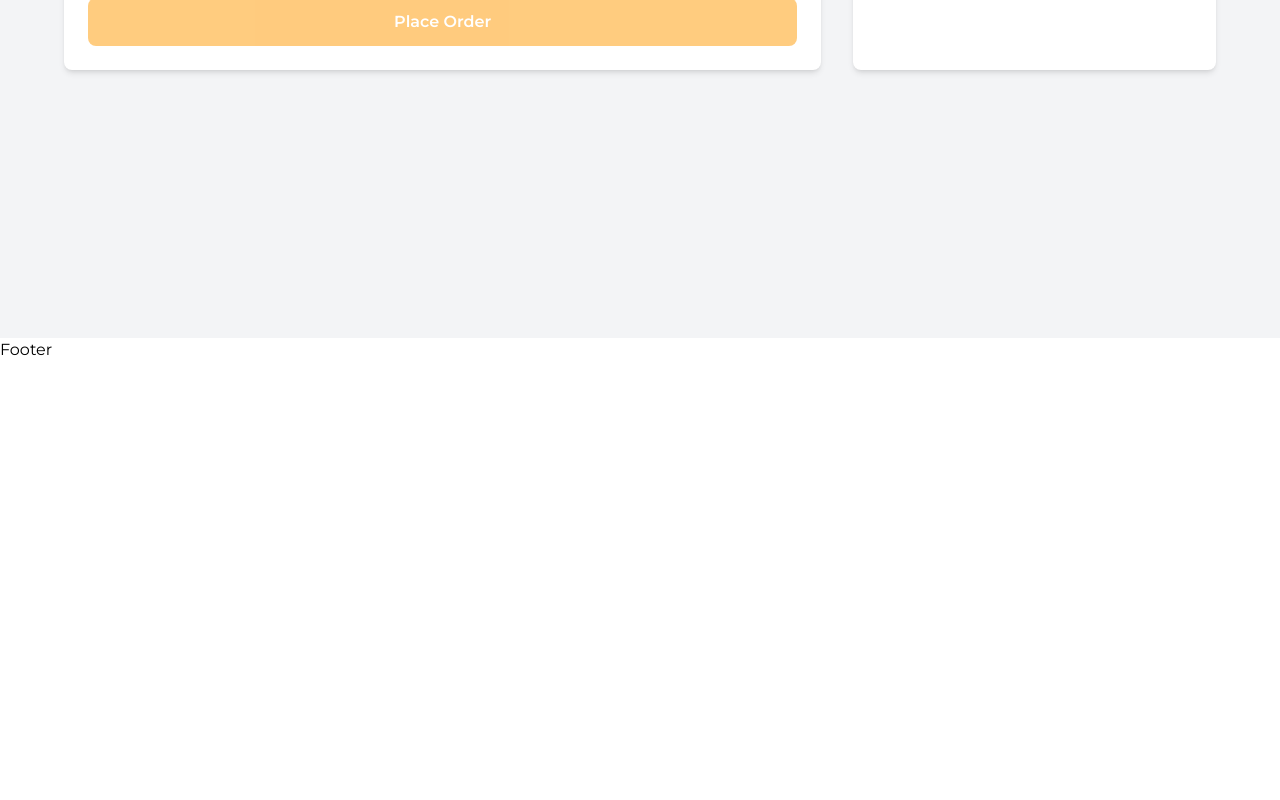
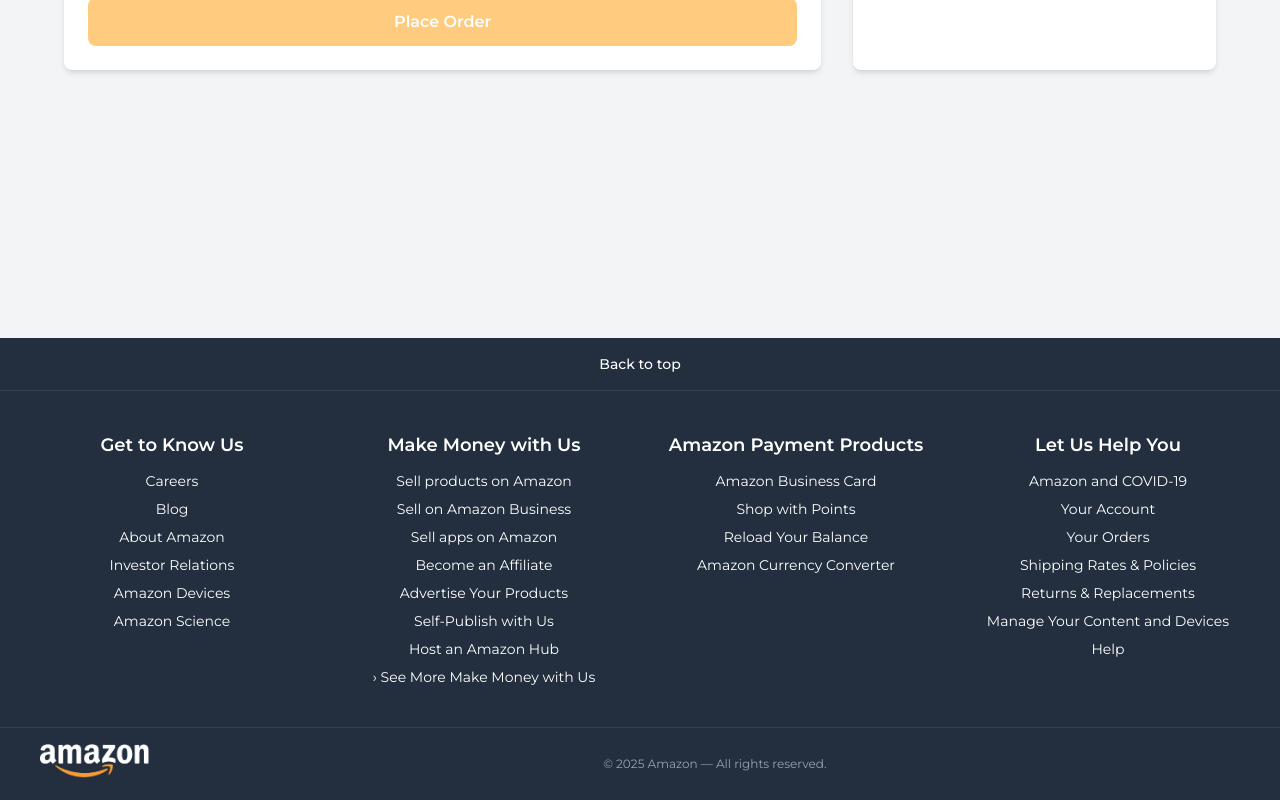
Before and after one commit to AzzamAlshaye/React-Exam, a React (Vite) app: page /checkout in a window 1280 px wide. Shown: the part 486-1286 px from the top of the page. Before the commit the page ends 848 px from the top, so only its background shows below. Built offline with nearby package versions, Linux system fonts and the light colour scheme.

Commit message:
footer complete

```diff
--- a/src/components/Footer.jsx
+++ b/src/components/Footer.jsx
@@ -1,5 +1,183 @@
+// src/components/Footer.jsx
 import React from "react";
 
 export default function Footer() {
-  return <div>Footer</div>;
+  return (
+    <footer className="bg-[#232F3E] text-white">
+      {/* Back to Top */}
+      <div className="flex justify-center py-4 border-b border-gray-700">
+        <a href="#top" className="text-sm font-medium hover:underline">
+          Back to top
+        </a>
+      </div>
+
+      {/* Footer Links */}
+      <div className="max-w-screen-xl mx-auto px-4 sm:px-6 lg:px-8 py-10">
+        <div className="grid grid-cols-1 sm:grid-cols-2 md:grid-cols-4 gap-8">
+          {/* Get to Know Us */}
+          <div className="flex flex-col items-center text-center">
+            <h3 className="text-lg font-semibold mb-3">Get to Know Us</h3>
+            <ul className="space-y-2 text-sm">
+              <li>
+                <a href="#" className="hover:underline">
+                  Careers
+                </a>
+              </li>
+              <li>
+                <a href="#" className="hover:underline">
+                  Blog
+                </a>
+              </li>
+              <li>
+                <a href="#" className="hover:underline">
+                  About Amazon
+                </a>
+              </li>
+              <li>
+                <a href="#" className="hover:underline">
+                  Investor Relations
+                </a>
+              </li>
+              <li>
+                <a href="#" className="hover:underline">
+                  Amazon Devices
+                </a>
+              </li>
+              <li>
+                <a href="#" className="hover:underline">
+                  Amazon Science
+                </a>
+              </li>
+            </ul>
+          </div>
+
+          {/* Make Money with Us */}
+          <div className="flex flex-col items-center text-center">
+            <h3 className="text-lg font-semibold mb-3">Make Money with Us</h3>
+            <ul className="space-y-2 text-sm">
+              <li>
+                <a href="#" className="hover:underline">
+                  Sell products on Amazon
+                </a>
+              </li>
+              <li>
+                <a href="#" className="hover:underline">
+                  Sell on Amazon Business
+                </a>
+              </li>
+              <li>
+                <a href="#" className="hover:underline">
+                  Sell apps on Amazon
+                </a>
+              </li>
+              <li>
+                <a href="#" className="hover:underline">
+                  Become an Affiliate
+                </a>
+              </li>
+              <li>
+                <a href="#" className="hover:underline">
+                  Advertise Your Products
+                </a>
+              </li>
+              <li>
+                <a href="#" className="hover:underline">
+                  Self-Publish with Us
+                </a>
+              </li>
+              <li>
+                <a href="#" className="hover:underline">
+                  Host an Amazon Hub
+                </a>
+              </li>
+              <li>
+                <a href="#" className="hover:underline">
+                  &rsaquo; See More Make Money with Us
+                </a>
+              </li>
+            </ul>
+          </div>
+
+          {/* Amazon Payment Products */}
+          <div className="flex flex-col items-center text-center">
+            <h3 className="text-lg font-semibold mb-3">
+              Amazon Payment Products
+            </h3>
+            <ul className="space-y-2 text-sm">
+              <li>
+                <a href="#" className="hover:underline">
+                  Amazon Business Card
+                </a>
+              </li>
+              <li>
+                <a href="#" className="hover:underline">
+                  Shop with Points
+                </a>
+              </li>
+              <li>
+                <a href="#" className="hover:underline">
+                  Reload Your Balance
+                </a>
+              </li>
+              <li>
+                <a href="#" className="hover:underline">
+                  Amazon Currency Converter
+                </a>
+              </li>
+            </ul>
+          </div>
+
+          {/* Let Us Help You */}
+          <div className="flex flex-col items-center text-center">
+            <h3 className="text-lg font-semibold mb-3">Let Us Help You</h3>
+            <ul className="space-y-2 text-sm">
+              <li>
+                <a href="#" className="hover:underline">
+                  Amazon and COVID-19
+                </a>
+              </li>
+              <li>
+                <a href="#" className="hover:underline">
+                  Your Account
+                </a>
+              </li>
+              <li>
+                <a href="#" className="hover:underline">
+                  Your Orders
+                </a>
+              </li>
+              <li>
+                <a href="#" className="hover:underline">
+                  Shipping Rates & Policies
+                </a>
+              </li>
+              <li>
+                <a href="#" className="hover:underline">
+                  Returns & Replacements
+                </a>
+              </li>
+              <li>
+                <a href="#" className="hover:underline">
+                  Manage Your Content and Devices
+                </a>
+              </li>
+              <li>
+                <a href="#" className="hover:underline">
+                  Help
+                </a>
+              </li>
+            </ul>
+          </div>
+        </div>
+      </div>
+
+      {/* Footer Bottom */}
+      <div className="border-t border-gray-700 py-4 flex items-center justify-center">
+        <img src="amazon-w.png" alt=" amazon logo" className="h-10 ml-10" />
+        <div className="max-w-screen-xl mx-auto px-4 sm:px-6 lg:px-8 text-xs text-gray-400 text-center">
+          © {new Date().getFullYear()} Amazon — All rights reserved.
+        </div>
+      </div>
+    </footer>
+  );
 }
--- a/src/pages/Checkout.jsx
+++ b/src/pages/Checkout.jsx
@@ -206,7 +206,7 @@
               onChange={(e) => setCardNumber(e.target.value)}
               className="w-full px-4 py-2 border border-gray-300 rounded focus:outline-none focus:ring-2 focus:ring-[#FF9900]"
             />
-            <div className="flex space-x-4">
+            <div className="flex flex-wrap gap-2 lg:gap-0 space-x-4">
               <input
                 type="text"
                 placeholder="MM/YY"
```
Also changed, not shown: public/amazon-logo.png (renamed from public/amzon-logo.png), public/amazon-w.png (added).
